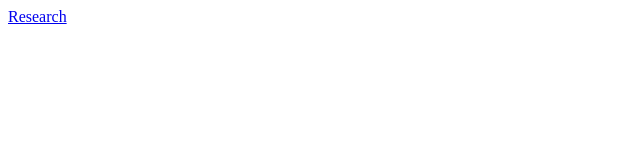
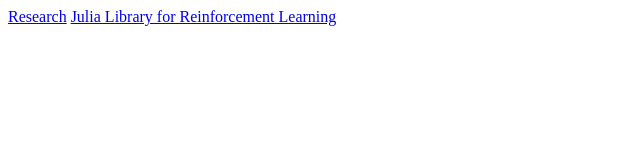
Before and after one commit to jbrea/github.io, a plain HTML site: page index.html in a window 1280 px wide. Shown: the whole page, without its empty margins (0-640 px from the left). Drawn offline with Linux system fonts and the light colour scheme.

Commit message:
Update index.html

```diff
--- a/index.html
+++ b/index.html
@@ -13,5 +13,7 @@
 
 <body>
 	<a href=http://lcn.epfl.ch/~brea/>Research</a>
+
+	<a href=https://jbrea.github.io/TabularReinforcementLearning.jl/latest/>Julia Library for Reinforcement Learning</a>
 </body>
 </html>
```
